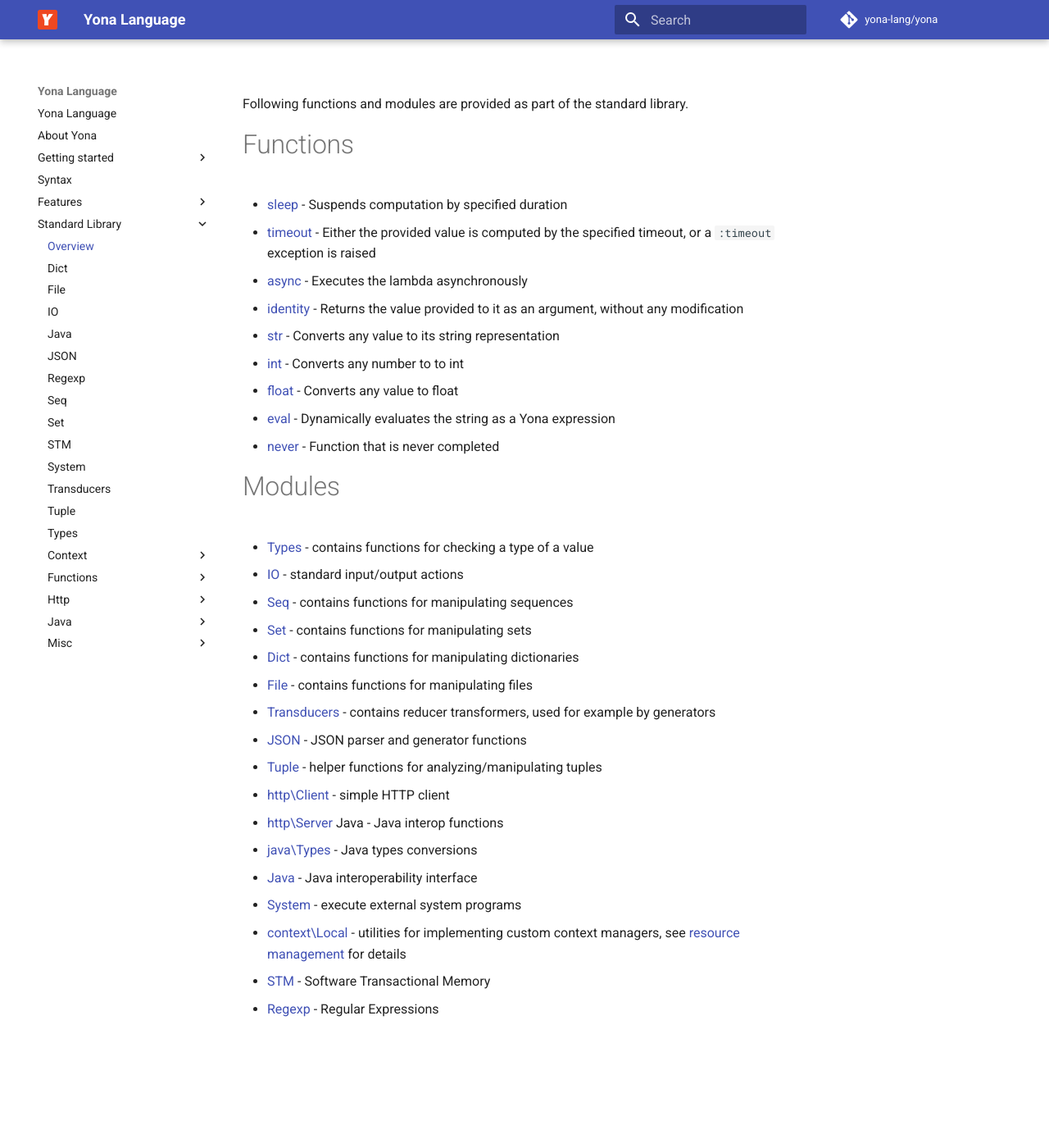
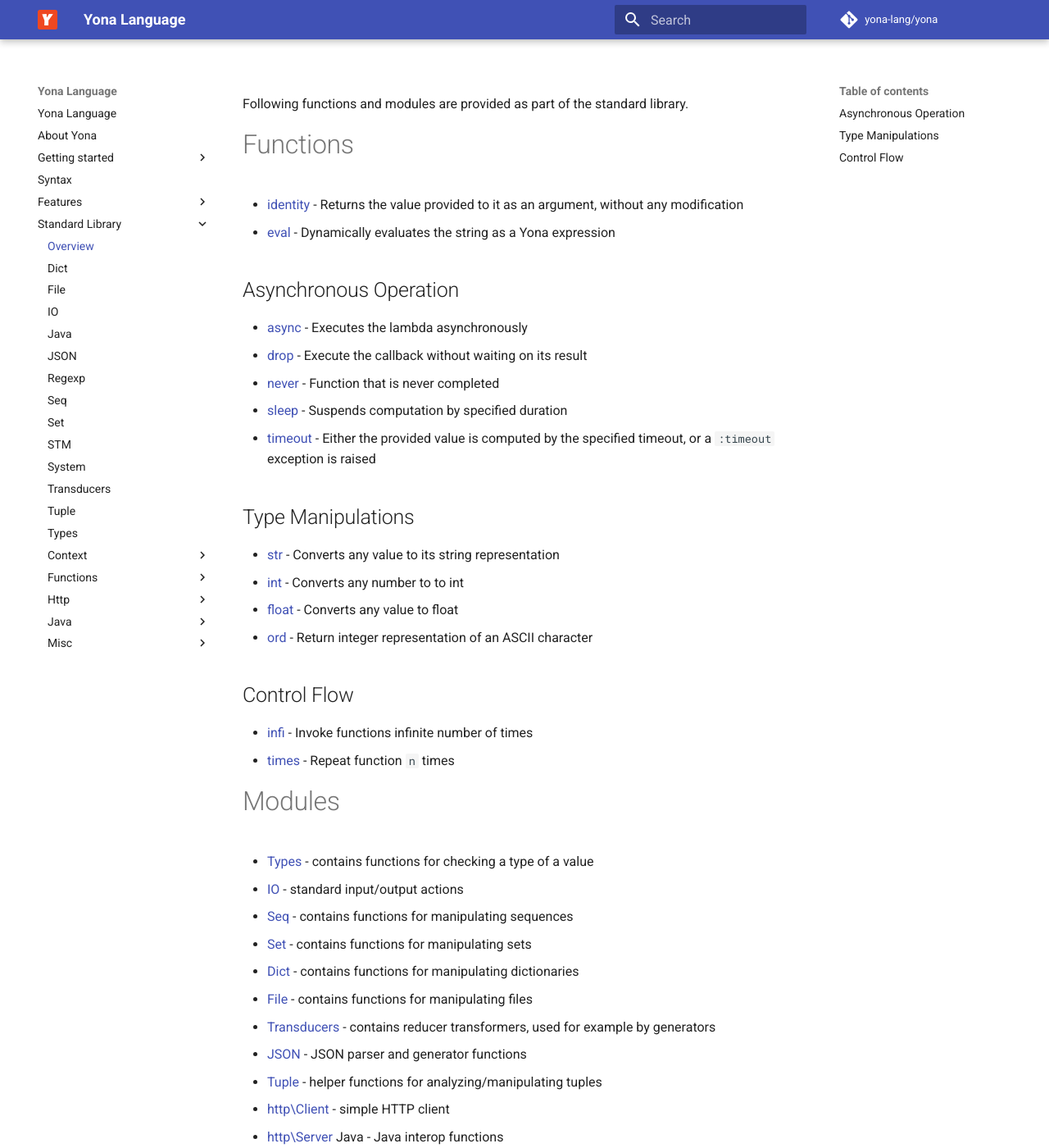
Before and after one commit to yona-lang/homepage, an MkDocs documentation site: the page built from docs/stdlib/overview.md, in a window 1280 px wide and 1400 px high. Shown: the whole window at 82% size. Built offline with MkDocs 1.6.1 and Material for MkDocs 9.7.7, drawn with Linux system fonts in a browser that asks for light colours; comment, search, counter and statistics services are not loaded; some of the changed text lies outside the part shown.

Commit message:
updating stdlib overview

```diff
--- a/docs/stdlib/overview.md
+++ b/docs/stdlib/overview.md
@@ -6,15 +6,25 @@ tags: stdlib
 Following functions and modules are provided as part of the standard library.
 
 # Functions
+* [identity](functions/identity.md) - Returns the value provided to it as an argument, without any modification
+* [eval](functions/eval.md) - Dynamically evaluates the string as a Yona expression
+
+## Asynchronous Operation
+* [async](functions/async.md) - Executes the lambda asynchronously
+* [drop](functions/drop.md) - Execute the callback without waiting on its result
+* [never](functions/never.md) - Function that is never completed
 * [sleep](functions/sleep.md) - Suspends computation by specified duration
 * [timeout](functions/timeout.md) - Either the provided value is computed by the specified timeout, or a `:timeout` exception is raised
-* [async](functions/async.md) - Executes the lambda asynchronously
-* [identity](functions/identity.md) - Returns the value provided to it as an argument, without any modification
+
+## Type Manipulations
 * [str](functions/str.md) - Converts any value to its string representation
 * [int](functions/int.md) - Converts any number to to int
 * [float](functions/float.md) - Converts any value to float
-* [eval](functions/eval.md) - Dynamically evaluates the string as a Yona expression
-* [never](functions/never.md) - Function that is never completed
+* [ord](functions/ord.md) - Return integer representation of an ASCII character
+
+## Control Flow
+* [infi](functions/infi.md) - Invoke functions infinite number of times
+* [times](functions/times.md) - Repeat function `n` times
 
 
 # Modules
```
Also changed, not shown: other parts of docs/stdlib/overview.md (+3 -0 lines), README.md (line endings or trailing spaces).
